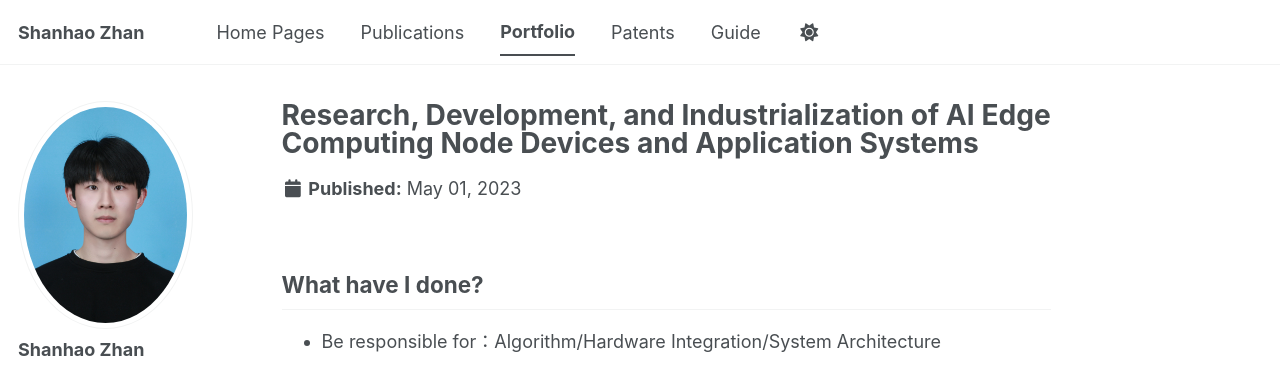
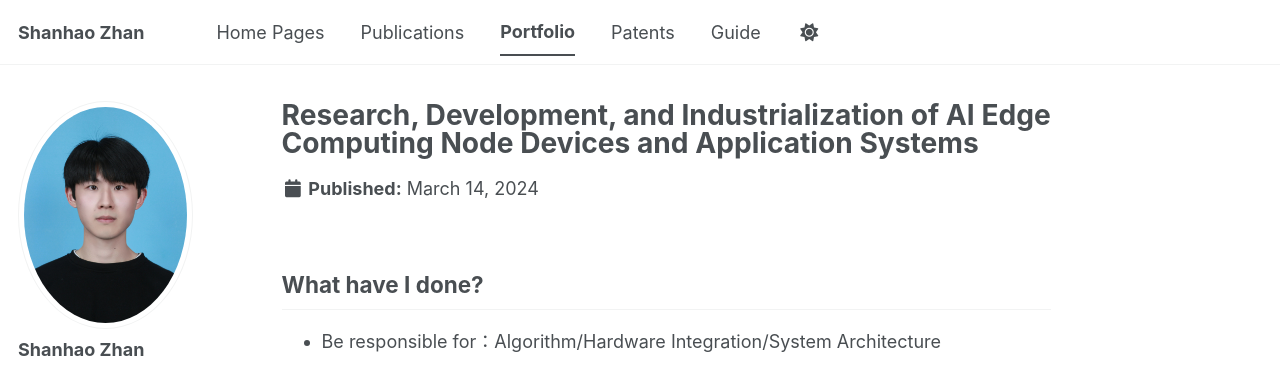
Before and after one commit to dreamfly86/dreamfly86.github.io, a Jekyll site: the page built from _portfolio/portfolio-1.md, in a window 1280 px wide and 1163 px high. Shown: the top 368 px of the window. Built offline with Jekyll 4.4.1, drawn with Linux system fonts in a browser that asks for light colours; some web fonts are replaced; a script bundle is joined from its source files by our own code; library files that are not in the unit come from our copies.

Commit message:
Update portfolio-1.md

```diff
--- a/_portfolio/portfolio-1.md
+++ b/_portfolio/portfolio-1.md
@@ -2,7 +2,7 @@
 title: "Research, Development, and Industrialization of AI Edge Computing Node Devices and Application Systems "
 excerpt: "Lightweight AI Edge Computing based on Automatic Machine Learning"
 collection: portfolio
-date: 2023-05-01
+date: 2024-03-14
 ---
 
 ## What have I done?
```
